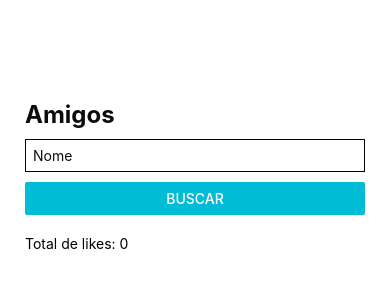
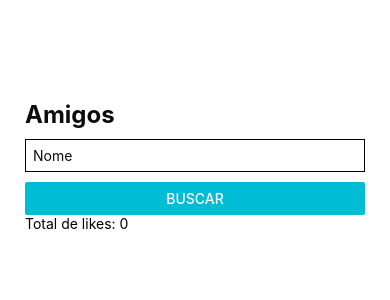
Before and after one commit to pedrolgarcia/performanceact, a React Native app: screen / in a window 390 px wide. Shown: the top 300 px of the page. Built offline with nearby package versions, Linux system fonts and the light colour scheme.

Commit message:
feat: replace scrollview by flatlist

```diff
--- a/src/components/FriendList.tsx
+++ b/src/components/FriendList.tsx
@@ -1,5 +1,5 @@
 import React, { useMemo } from "react";
-import { View, Text } from "react-native";
+import { View, Text, FlatList } from "react-native";
 
 import { Friend } from "./Friend";
 
@@ -22,9 +22,13 @@ export function FriendList({ data, handleFollow }: Props) {
     <View>
       <Text>Total de likes: {totalLikes}</Text>
 
-      {data.map((friend) => (
-        <Friend key={friend.id} data={friend} handleFollow={handleFollow} />
-      ))}
+      <FlatList
+        data={data}
+        keyExtractor={(item) => String(item.id)}
+        renderItem={({ item }) => (
+          <Friend data={item} handleFollow={handleFollow} />
+        )}
+      />
     </View>
   );
 }
--- a/src/screens/Home.tsx
+++ b/src/screens/Home.tsx
@@ -1,12 +1,5 @@
 import React, { useCallback, useState } from "react";
-import {
-  View,
-  ScrollView,
-  Text,
-  TextInput,
-  Button,
-  StyleSheet
-} from "react-native";
+import { View, Text, TextInput, Button, StyleSheet } from "react-native";
 
 import { FriendList } from "../components/FriendList";
 
@@ -56,9 +49,7 @@ export function Home() {
         color={theme.colors.primary}
       />
 
-      <ScrollView style={styles.list}>
-        <FriendList data={friends} handleFollow={handleFollow} />
-      </ScrollView>
+      <FriendList data={friends} handleFollow={handleFollow} />
     </View>
   );
 }
```
